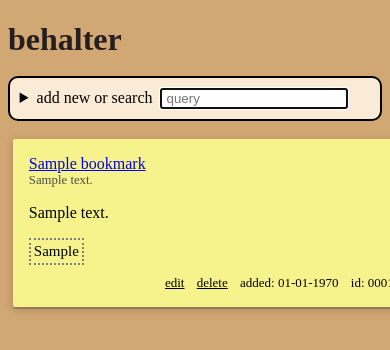
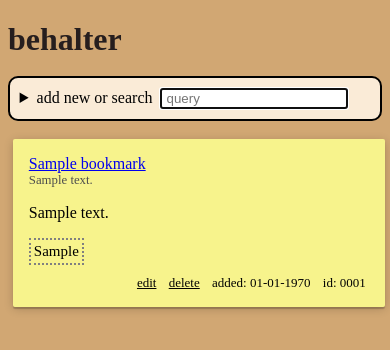
Before and after one commit to nunq/behalter, a Flask app: page / in a window 390 px wide. Shown: the top 350 px of the page. Run offline with Flask 2, Linux system fonts and the light colour scheme; tables that the repository leaves empty hold one stand-in row (values such as "Sample post").

Commit message:
grid size sweet spot for mobile and desktop

```diff
--- a/static/style.css
+++ b/static/style.css
@@ -10,7 +10,7 @@ h1, h1 > a, h1 > a:visited {
 }
 #wrapper {
   display: grid;
-  grid-template-columns: repeat(auto-fit, minmax(400px, 1fr));
+  grid-template-columns: repeat(auto-fit, minmax(372px, 1fr));
   grid-template-rows: masonry;
   grid-gap: 0.5rem;
   margin: 0;
```
